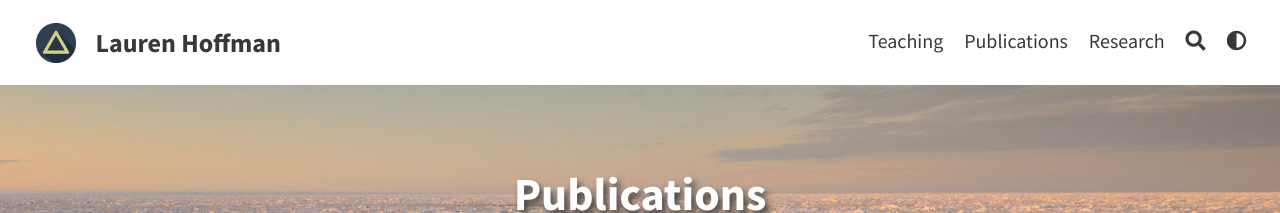
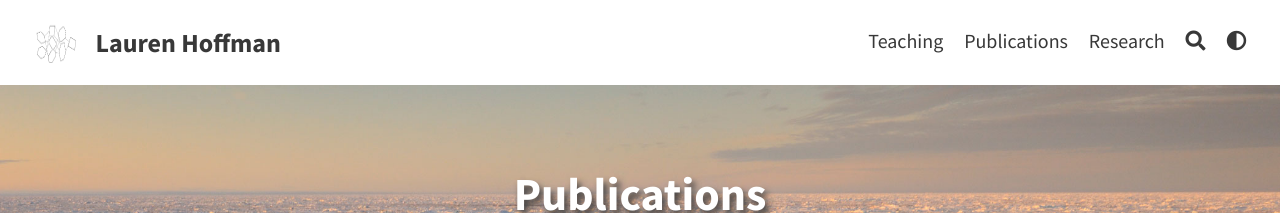
Before and after one commit to lahoffman/lahoffman.github.io, a Jekyll site: the page built from pages/publications.html, in a window 1280 px wide. Shown: the top 213 px of the page. Built offline with Jekyll 4.4.1, drawn with Linux system fonts in a browser that asks for light colours.

Commit message:
Update _config.yml

```diff
--- a/_config.yml
+++ b/_config.yml
@@ -8,7 +8,7 @@ url: "https://lahoffman/lahoffman.github.io"
 # THEME-SPECIFIC CONFIGURATION
 title: Lauren Hoffman                                    # site's title
 description: "Oceanographer"      # used by search engines
-avatar: assets/img/triangle.png                         # Empty for no avatar in navbar
+avatar: assets/img/icon.png                         # Empty for no avatar in navbar
 favicon: assets/favicon.ico                             # Icon displayed in the tab
 
 # Header and footer text
```
